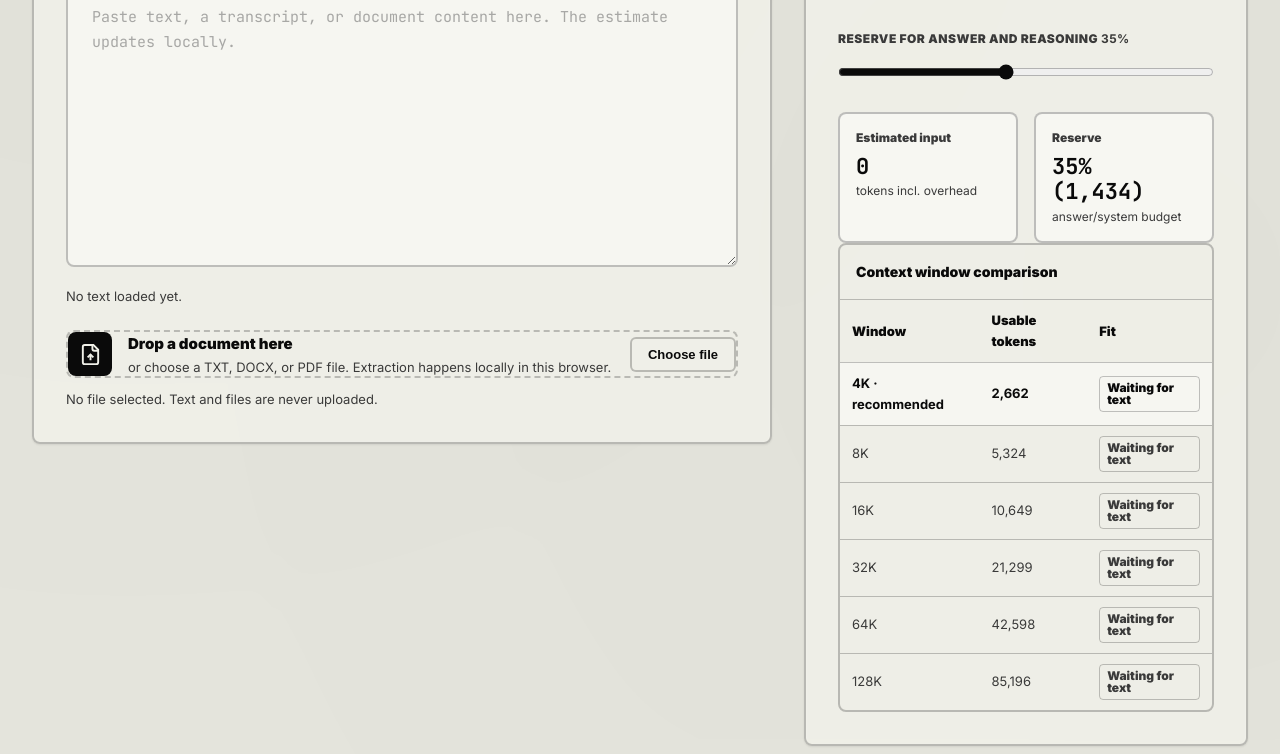
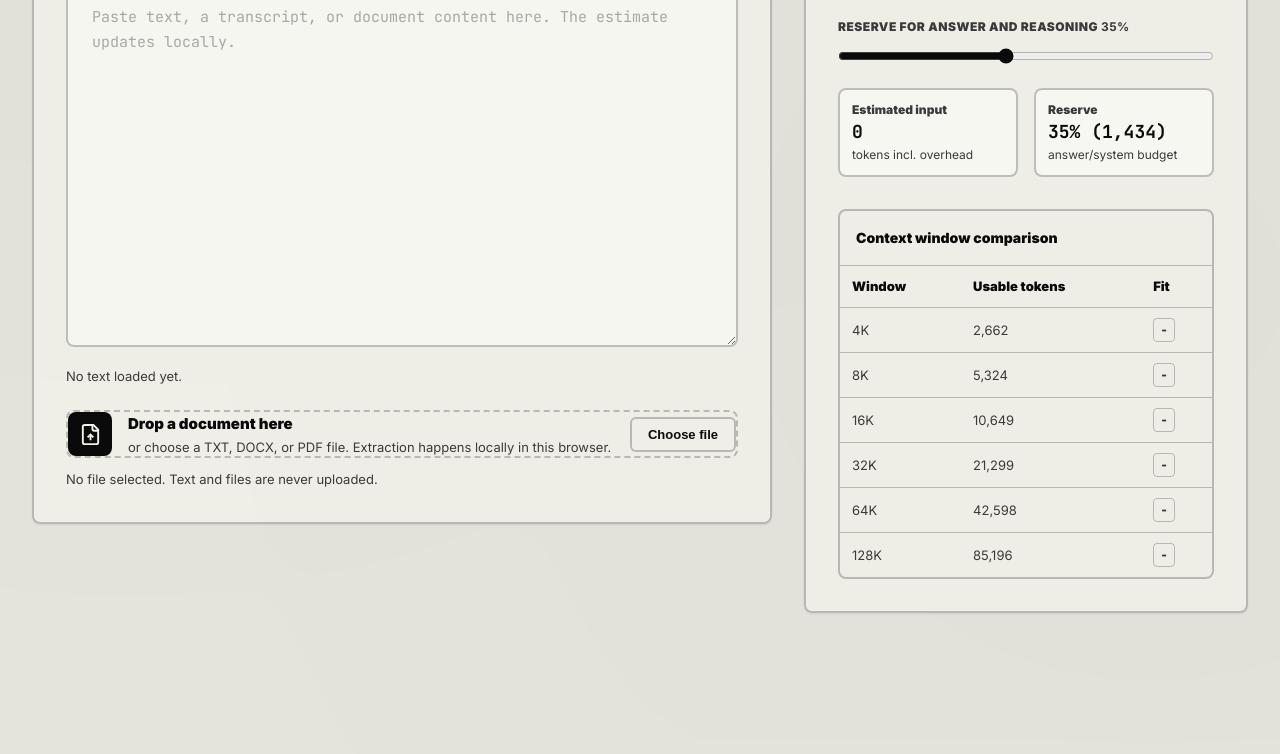
Before and after one commit to patrickdobler/asd123ai_website, a website: page context.html in a window 1280 px wide. Shown: the part 435-1189 px from the top of the page. Drawn offline with Linux system fonts and the light colour scheme.

Commit message:
Refine context estimator spacing and empty states

```diff
--- a/scripts/context.js
+++ b/scripts/context.js
@@ -42,7 +42,7 @@ const MODEL_PROFILES = {
 
 const STATUS_COPY = {
     empty: {
-        label: 'Waiting for text',
+        label: '-',
         tone: 'neutral',
         detail: 'Paste text or upload a supported file to estimate the context window.'
     },
@@ -413,16 +413,17 @@ class ContextEstimatorApp {
                 <tr>
                     <td>${formatContext(size)}</td>
                     <td data-context-usable="${size}">-</td>
-                    <td><span class="context-status-pill" data-tone="neutral">Waiting</span></td>
+                    <td><span class="context-status-pill" data-tone="neutral">-</span></td>
                 </tr>
             `)
             .join('');
     }
 
     renderTable(windows, recommendation, exceedsMax) {
+        const hasInput = windows.some(row => row.status !== 'empty');
         this.elements.tableBody.innerHTML = windows.map(row => {
             const status = STATUS_COPY[row.status] || STATUS_COPY.empty;
-            const isRecommended = !exceedsMax && recommendation.contextWindow === row.contextWindow;
+            const isRecommended = hasInput && !exceedsMax && recommendation.contextWindow === row.contextWindow;
             return `
                 <tr class="${isRecommended ? 'context-table-row--recommended' : ''}">
                     <td>${formatContext(row.contextWindow)}${isRecommended ? ' · recommended' : ''}</td>
--- a/styles/components.css
+++ b/styles/components.css
@@ -2109,8 +2109,7 @@ footer {
 
 .context-results-panel {
     align-content: start;
-    display: grid;
-    gap: var(--space-5);
+    display: block;
 }
 
 .context-panel-header {
@@ -2144,8 +2143,8 @@ footer {
 
 .context-textarea {
     width: 100%;
-    height: clamp(280px, 36vh, 390px);
-    min-height: 260px;
+    height: clamp(360px, 46vh, 500px);
+    min-height: 340px;
     resize: vertical;
     background: rgba(255, 255, 255, 0.42);
     border: 2px solid var(--border-color);
@@ -2248,13 +2247,13 @@ footer {
 
 .context-settings {
     display: grid;
-    gap: var(--space-8);
-    margin-bottom: var(--space-8);
+    gap: var(--space-6);
+    margin-bottom: var(--space-6);
 }
 
 .context-setting {
     display: grid;
-    gap: var(--space-4);
+    gap: var(--space-3);
 }
 
 .context-setting > span {
@@ -2274,14 +2273,14 @@ footer {
     display: grid;
     grid-template-columns: repeat(2, minmax(0, 1fr));
     gap: var(--space-4);
-    margin-bottom: var(--space-7);
+    margin-bottom: var(--space-8);
 }
 
 .context-metric {
     background: rgba(255, 255, 255, 0.46);
     border: 2px solid var(--border-color);
     border-radius: 8px;
-    padding: var(--space-4);
+    padding: var(--space-3);
 }
 
 .context-metric span,
@@ -2294,17 +2293,18 @@ footer {
 
 .context-metric span {
     font-weight: 800;
-    margin-bottom: var(--space-2);
+    margin-bottom: var(--space-1);
 }
 
 .context-metric strong {
     color: var(--text-primary);
     display: block;
     font-family: 'JetBrains Mono', 'SFMono-Regular', Consolas, monospace;
-    font-size: 22px;
+    font-size: 18px;
     font-weight: 800;
     line-height: 1.15;
     margin-bottom: var(--space-1);
+    white-space: nowrap;
 }
 
 .context-table-wrap {
```
